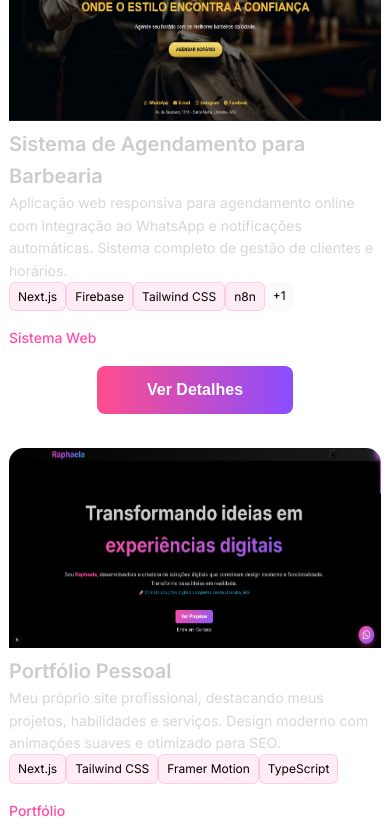
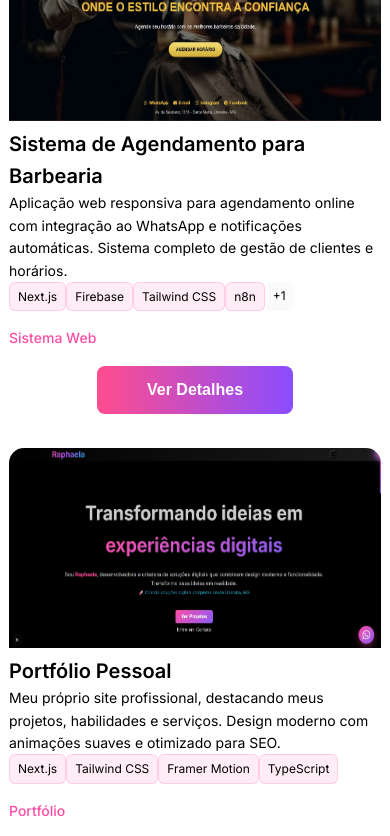
Before and after one commit to Raphaelacristiane667/portfolio-raphaela-cristiane, a Next.js app: page / in a window 390 px wide. Shown: the part 3320-4156 px from the top of the page. Built offline with nearby package versions, Linux system fonts and the light colour scheme.

Commit message:
fix(theme): tornar seção FeaturedProjects e textos responsivos ao modo claro/escuro

```diff
--- a/src/components/FeaturedProjects.tsx
+++ b/src/components/FeaturedProjects.tsx
@@ -63,8 +63,8 @@ export default function FeaturedProjects() {
   };
 
   return (
-    // Seção principal com padding vertical e fundo preto
-    <section id="projects" className="py-20" style={{ backgroundColor: 'var(--color-black)' }}>
+    // Seção principal com padding vertical e fundo que respeita tema
+    <section id="projects" className="py-20 bg-white dark:bg-[var(--color-dark)]">
       <div className="container-custom">
 
         {/*
@@ -79,13 +79,13 @@ export default function FeaturedProjects() {
           className="text-center mb-16"
         >
           {/* Título principal com cores diferenciadas */}
-          <h2 className="text-4xl md:text-5xl font-bold mb-6">
-            <span style={{ color: 'var(--color-light-gray)' }}>Projetos em </span>
+          <h2 className="text-4xl md:text-5xl font-bold mb-6 text-gray-900 dark:text-white">
+            <span className="text-gray-700 dark:text-gray-300">Projetos em </span>
             <span className="text-gradient">Destaque</span>
           </h2>
 
           {/* Descrição explicativa da seção */}
-          <p className="text-lg max-w-2xl mx-auto" style={{ color: 'rgba(204, 204, 204, 0.8)' }}>
+          <p className="text-lg max-w-2xl mx-auto text-gray-700 dark:text-gray-300">
             Alguns dos meus trabalhos mais recentes e impactantes.
             Cada projeto representa uma solução única para um desafio específico.
           </p>
@@ -274,25 +274,23 @@ export default function FeaturedProjects() {
                 */}
                 <CardHeader className="pb-4 relative z-10">
                   <CardTitle
-                    className="text-xl transition-colors duration-300"
-                    style={{ color: 'var(--color-light-gray)' }}
+                    className="text-xl transition-colors duration-300 text-gray-900 dark:text-gray-200"
                     onMouseEnter={(e) => {
                       e.currentTarget.style.color = '#FF4DA6';
                     }}
                     onMouseLeave={(e) => {
-                      e.currentTarget.style.color = 'var(--color-light-gray)';
+                      e.currentTarget.style.color = '';
                     }}
                   >
                     {project.title}
                   </CardTitle>
                   <CardDescription
-                    style={{ color: 'rgba(204, 204, 204, 0.8)' }}
-                    className="leading-relaxed transition-colors duration-300"
+                    className="leading-relaxed transition-colors duration-300 text-gray-700 dark:text-gray-400"
                     onMouseEnter={(e) => {
-                      e.currentTarget.style.color = 'var(--color-white)';
+                      e.currentTarget.style.color = '';
                     }}
                     onMouseLeave={(e) => {
-                      e.currentTarget.style.color = 'rgba(204, 204, 204, 0.8)';
+                      e.currentTarget.style.color = '';
                     }}
                   >
                     {project.description}
```
